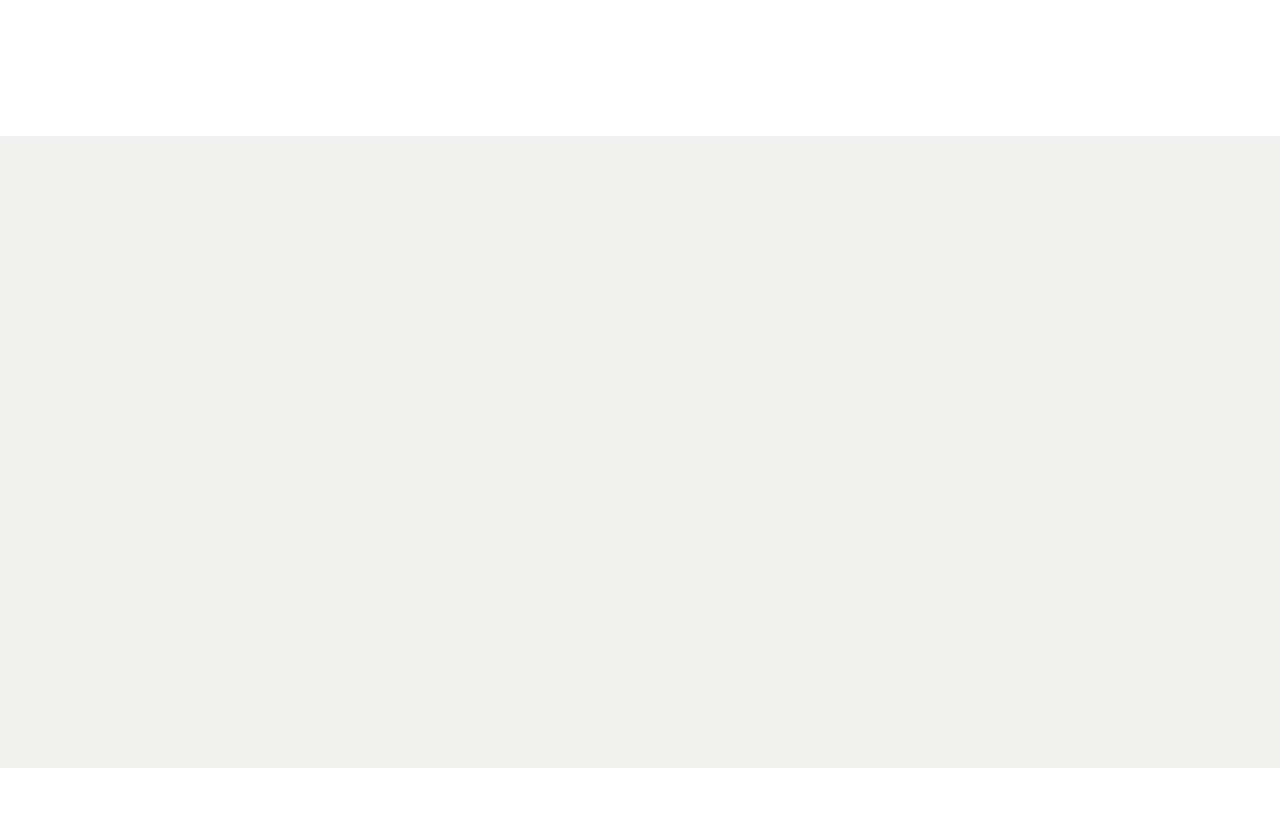
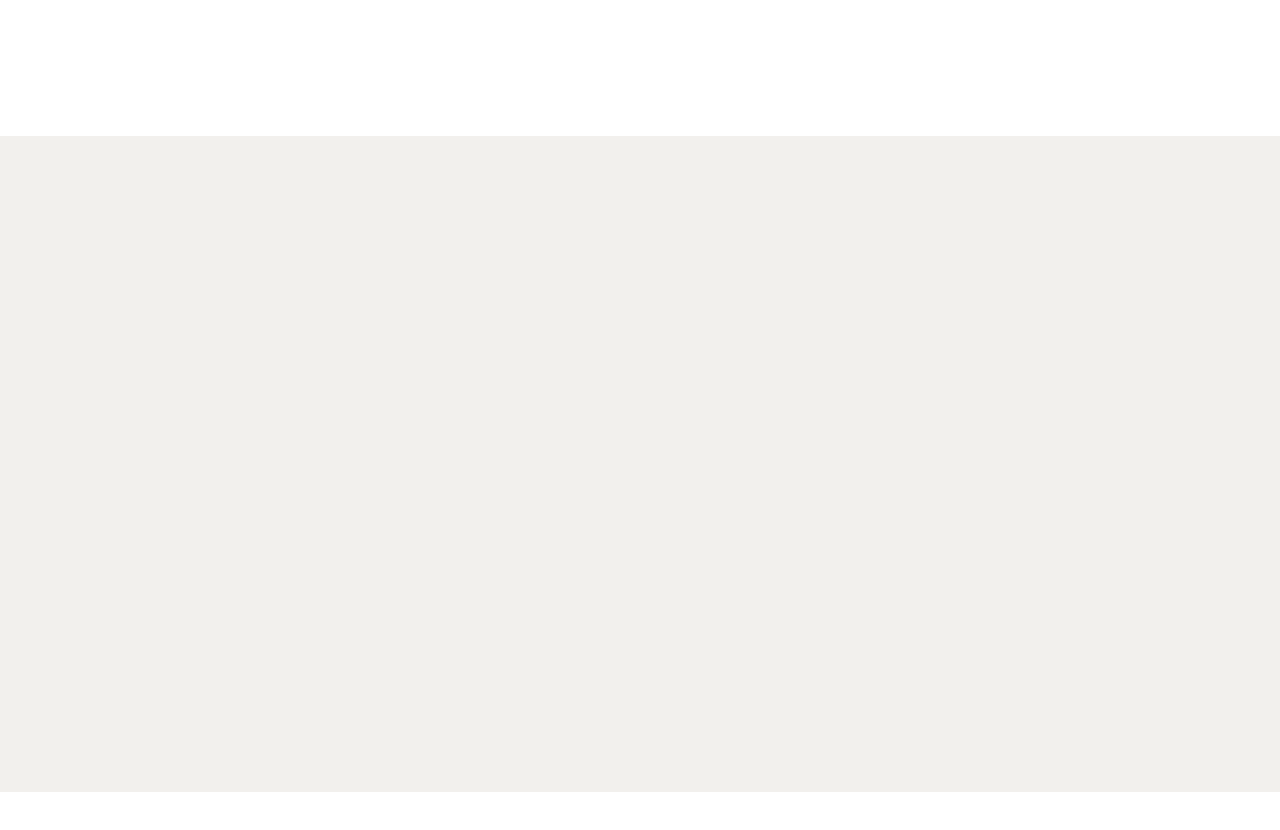
Before and after one commit to Destiny27052005/Grace-Glow-Fashion, a React (Vite) app: page / in a window 1280 px wide. Shown: the part 1360-2190 px from the top of the page. Built offline with nearby package versions, Linux system fonts and the light colour scheme.

Commit message:
padding change

```diff
--- a/src/components/ServicesSection.jsx
+++ b/src/components/ServicesSection.jsx
@@ -41,7 +41,7 @@ function ServiceSection() {
     })
 
     return (
-        <section className="services px-12 py-15 bg-[#f2f0ed]" id="services">
+        <section className="services px-12 py-18 bg-[#f2f0ed]" id="services">
             <div className="heading">
                 <h1 className="text-center text-green-500">TREATMENTS</h1>
                 <h2 className="text-4xl font-bold text-center">Our Services</h2>
```
